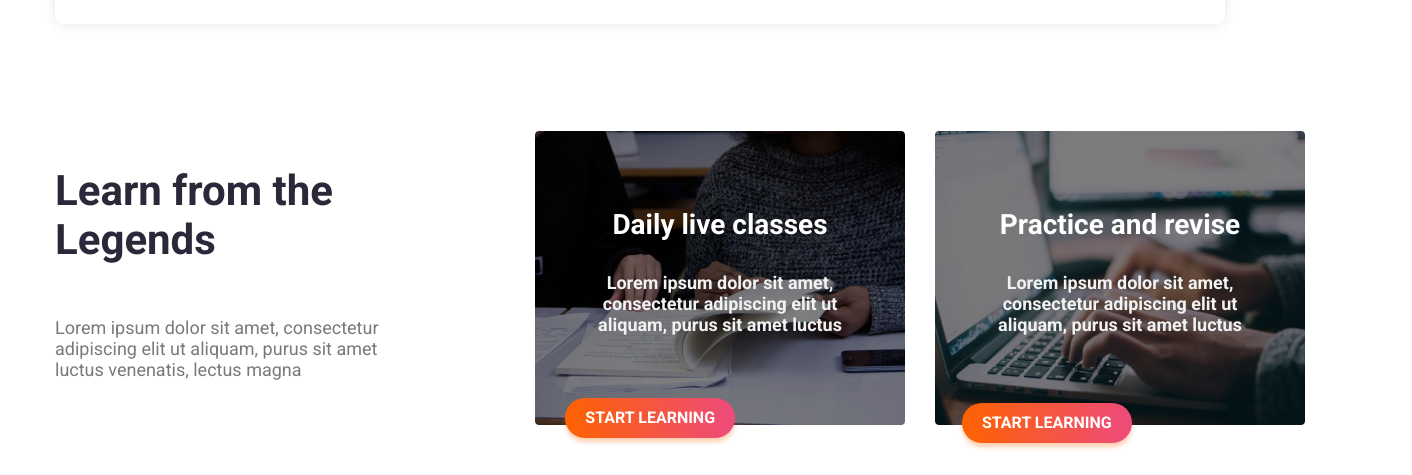
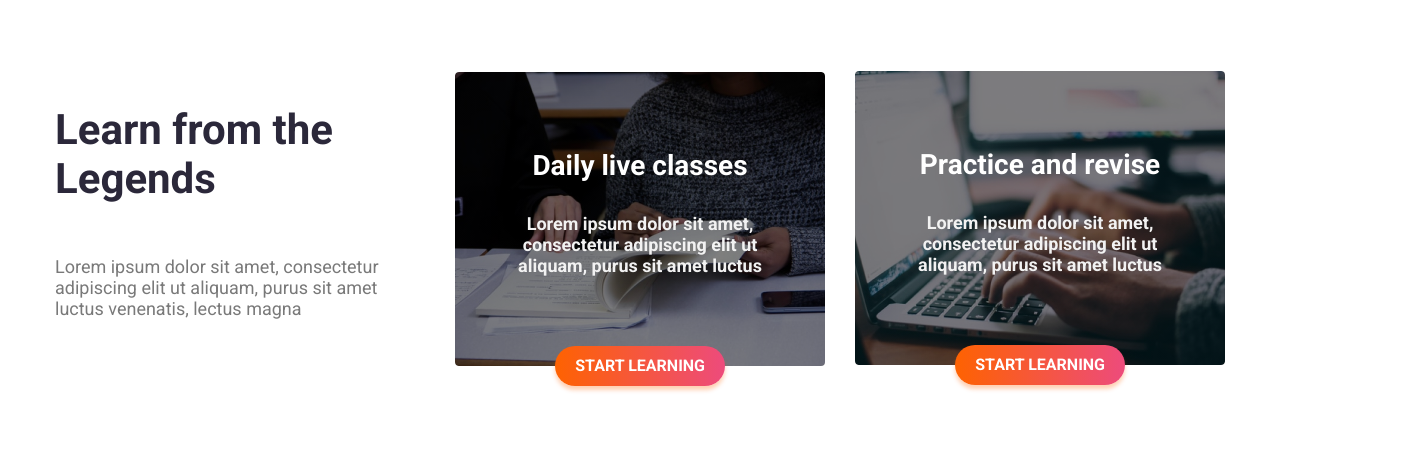
Before and after one commit to A-creater/onlineLearning, a plain HTML site: page index.html in a window 1280 px wide. Shown: the part 955-1430 px from the top of the page, 1412 px wide, since content can reach past the window. After the commit the page ends 1367 px from the top, so only its background shows below. Drawn offline with nearby package versions, Linux system fonts and the light colour scheme.

Commit message:
Переделал Legends

```diff
--- a/index.html
+++ b/index.html
@@ -53,7 +53,6 @@
                 <div class="row">
                     <a href="#" class="button col-3">Browse courses</a>
                 </div>
-
             </div>
         </section>
         <section class="banner container">
@@ -65,35 +64,41 @@
             </div>
         </section>
         <section class="disciplina container">
-            <div class="disciplina__block">
+            <div class="disciplina disciplina__block">
                 <div class="row">
                     <h2 class="legends col-4">Learn from the Legends</h2>
                 </div>
                 <div class="row">
                     <p class="disciplina__text col-4">Lorem ipsum dolor sit amet, consectetur adipiscing elit ut
                         aliquam, purus sit amet luctus venenatis, lectus magna</p>
-
                 </div>
-
                 <div class="disciplina__card1">
-                    <p class="card__text1">Daily live classes</p>
-                    <p class="card__text2">Lorem ipsum dolor sit amet, consectetur adipiscing elit ut aliquam, purus sit
-                        amet luctus</p>
-
+                    <div>
+                        <p class="card__text1">Daily live classes</p>
+                    </div>
+                    <div>
+                        <p class="card__text2">Lorem ipsum dolor sit amet, consectetur adipiscing elit ut aliquam, purus
+                            sit amet luctus</p>
+                    </div>
+                    <div>
+                        <a href="#" class="disciplina__card-button button col-2">start learning</a>
+                    </div>
                 </div>
                 <div class="disciplina__card2">
-                    <p class="card__text1">Practice and revise</p>
-                    <p class="card__text2">Lorem ipsum dolor sit amet, consectetur adipiscing elit ut aliquam, purus sit
-                        amet luctus</p>
+                    <div>
+                        <p class="card__text1">Practice and revise</p>
+                    </div>
+                    <div>
+                        <p class="card__text2">Lorem ipsum dolor sit amet, consectetur adipiscing elit ut aliquam, purus
+                            sit amet luctus</p>
+                    </div>
+                    <div>
+                        <a href="#" class="disciplina__card-button button col-2">start learning</a>
+                    </div>
                 </div>
-                <div class="row ">
-                    <a href="#" class="disciplina__card-button button col-2">start learning</a>
-                </div>
-                <div class="row ">
-                    <a href="#" class="disciplina__card-button1 button col-2">start learning</a>
-                </div>
-
             </div>
+        </section>
+        <section class="follow container">
 
         </section>
     </main>
--- a/style.css
+++ b/style.css
@@ -34,12 +34,13 @@
     line-height: 97.5%;
     letter-spacing: 0.115em;
     color: #252525;
-
 }
 
 .header__menu{
     grid-column-start: 4;
 }
+
+
 
 .menu__list{
     margin: 0;
@@ -75,11 +76,15 @@
     margin-right: .8rem;
 }
 .header__login{
-
     grid-column-start: 11;
     align-self: center;
 }
 
+.main-block{
+    position: relative;
+    height: 73.9rem;
+    overflow: hidden;
+}
 
 .main-block__container{
     height: 100vh;
@@ -91,6 +96,7 @@
     position: absolute;
     width: 52.474rem;
     height: 86.755rem;
+
     right: 8rem;
     top: -20rem;
     background: linear-gradient(0deg, rgba(0, 0, 0, 0.3), rgba(0, 0, 0, 0.3)), url(img/main-bg.png);
@@ -102,7 +108,6 @@
 }
 
 .main-block__title{
-
     font-style: normal;
     font-weight: bold;
     font-size: 6rem;
@@ -119,7 +124,6 @@
     line-height: 2.1rem;
     color: #6B6B6B;
     margin-bottom: 4.4rem;
-
 }
 
 
@@ -161,7 +165,6 @@
 }
 
 .disciplina{
-
     height: 33.372rem;
     margin-top: 10.7rem;
 }
@@ -172,7 +175,6 @@
 }
 
 .legends{
-
     font-weight: bold;
     font-size: 4.2rem;
     line-height: 4.9rem;
@@ -180,21 +182,19 @@
 }
 
 .disciplina__text{
-
     font-size: 1.8rem;
     line-height: 2.1rem;
     color: #797979;
 }
 
 .disciplina__card1{
-    position: absolute;
-
+    position: relative;
     display: grid;
     grid-column: 5;
     width: 37rem;
     height: 29.4rem;
-    left: 53.5rem;
-    bottom: -58rem;
+    left: 40rem;
+    bottom: 26.5rem;
     background: linear-gradient(0deg, rgba(0, 0, 0, 0.5), rgba(0, 0, 0, 0.5)), url(img/card1.jpg);
     border-radius: .4rem;
     padding-top: 7.7rem;
@@ -202,16 +202,18 @@
     padding-left: 6.2rem;
     padding-bottom: 9rem;
     margin: 0;
+    box-sizing: border-box;
 
-    box-sizing: border-box;
 }
 
+
+
 .disciplina__card2{
-    position: absolute;
+    position: relative;
     width: 37rem;
     height: 29.4rem;
-    left: 93.5rem;
-    bottom: -58rem;
+    left: 80rem;
+    bottom: 56rem;
     background: linear-gradient(0deg, rgba(0, 0, 0, 0.5), rgba(0, 0, 0, 0.5)), url(img/card2.jpg);
     border-radius: .4rem;
     padding-top: 7.7rem;
@@ -241,18 +243,9 @@
 }
 
 .disciplina__card-button{
-    display: grid;
-    grid-column: 6/8;
     z-index: 1;
     position: relative;
-    bottom: 0rem;
-    left: 6%;
+    bottom: -7rem;
+    width: 17rem;
+    left: 15.5%;
 }
-.disciplina__card-button1{
-    display: grid;
-    grid-column: 10/12;
-    z-index: 1;
-    position: relative;
-    bottom: 3.5rem;
-    left: 4%;
-}
```
